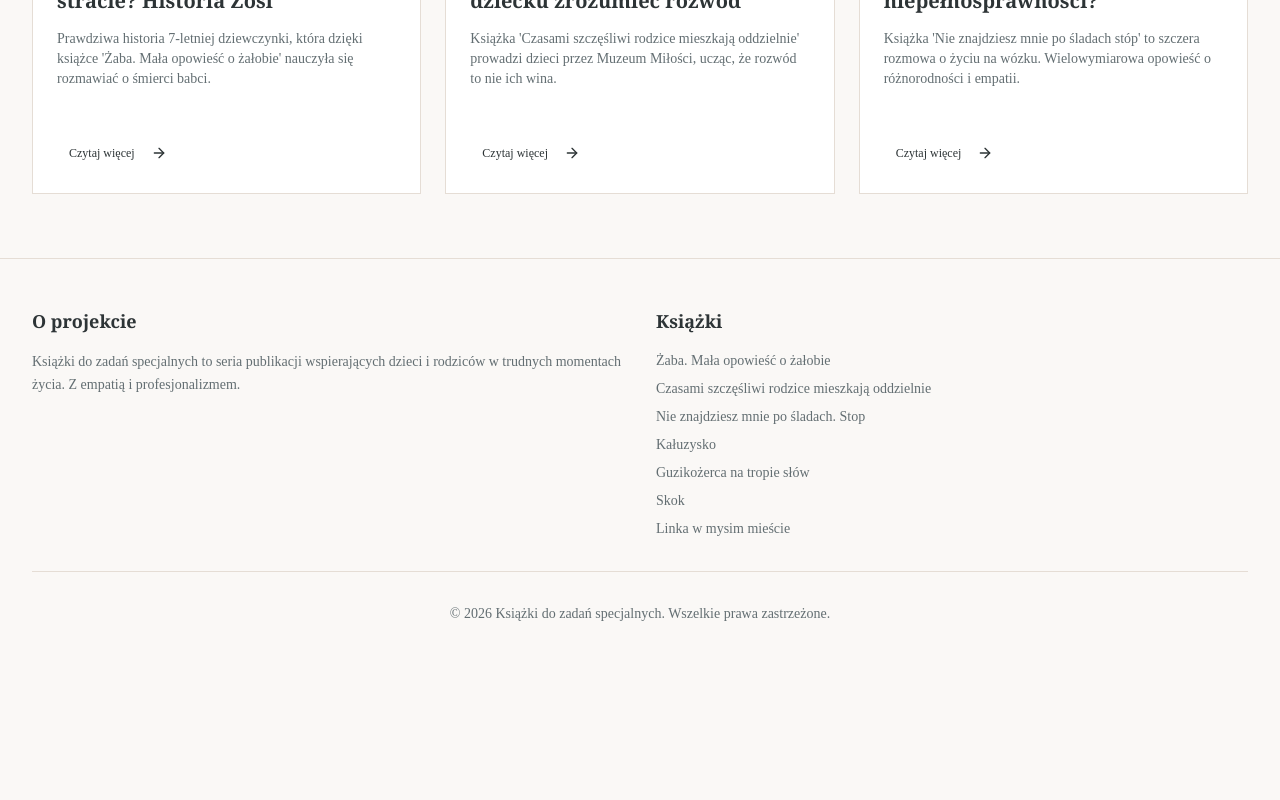
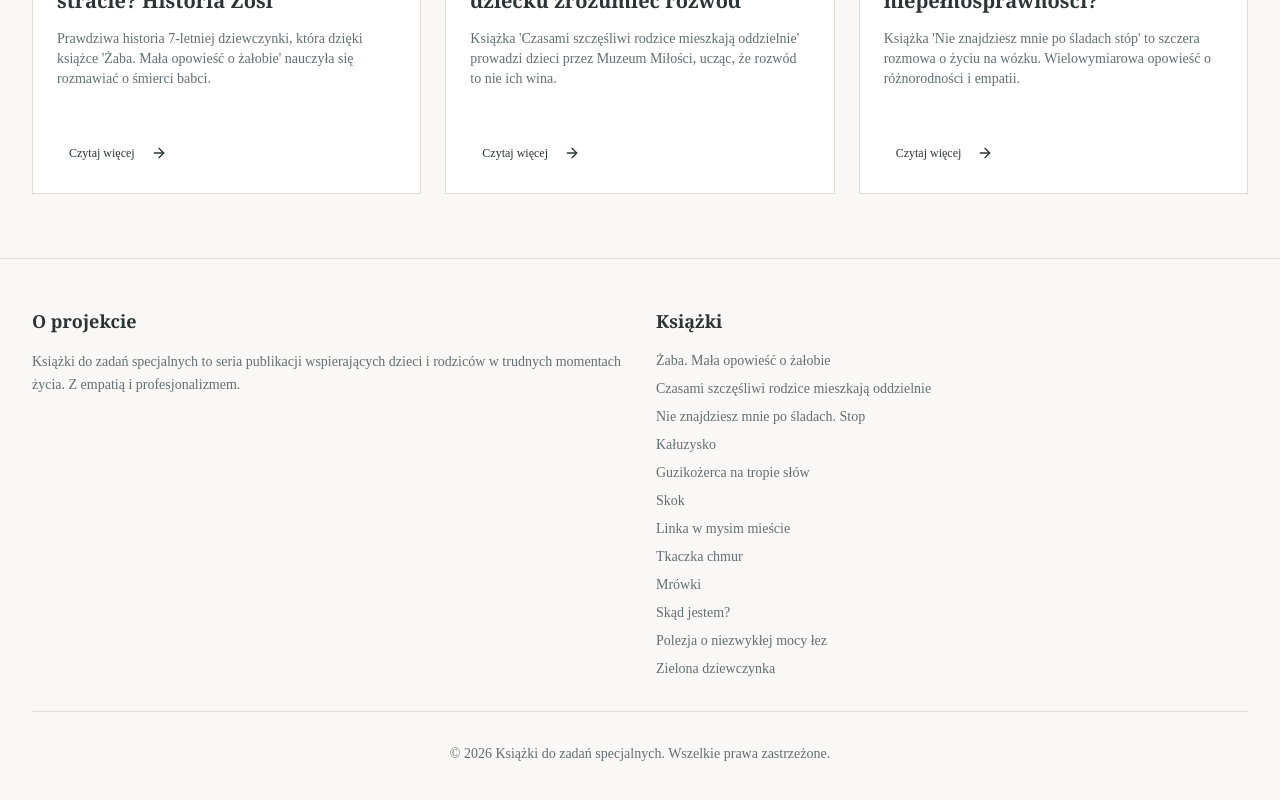
Before and after one commit to totawierzba-star/sg-8666905e-bcc0-4ab2-a8e9-61b5a6ffc3b2-1773721541, a Next.js app: page /artykuly in a window 1280 px wide. Shown: the part 1645-2445 px from the top of the page. Before the commit the page ends 2317 px from the top, so only its background shows below. Built offline with nearby package versions, Linux system fonts and the light colour scheme.

Commit message:
feat(biblioterapia): Add prominent book links to scenarios

```diff
--- a/src/components/Layout.tsx
+++ b/src/components/Layout.tsx
@@ -150,6 +150,46 @@ export function Layout({ children }: LayoutProps) {
                     Linka w mysim mieście
                   </Link>
                 </li>
+                <li>
+                  <Link
+                    href="/ksiazki/tkaczka-chmur"
+                    className="text-muted-foreground hover:text-accent transition-colors"
+                  >
+                    Tkaczka chmur
+                  </Link>
+                </li>
+                <li>
+                  <Link
+                    href="/ksiazki/mrowki"
+                    className="text-muted-foreground hover:text-accent transition-colors"
+                  >
+                    Mrówki
+                  </Link>
+                </li>
+                <li>
+                  <Link
+                    href="/ksiazki/skad-jestem"
+                    className="text-muted-foreground hover:text-accent transition-colors"
+                  >
+                    Skąd jestem?
+                  </Link>
+                </li>
+                <li>
+                  <Link
+                    href="/ksiazki/polezja"
+                    className="text-muted-foreground hover:text-accent transition-colors"
+                  >
+                    Polezja o niezwykłej mocy łez
+                  </Link>
+                </li>
+                <li>
+                  <Link
+                    href="/ksiazki/zielona-dziewczynka"
+                    className="text-muted-foreground hover:text-accent transition-colors"
+                  >
+                    Zielona dziewczynka
+                  </Link>
+                </li>
               </ul>
             </div>
           </div>
--- a/src/pages/artykuly/historia-zosi-i-ksiazki-zaba.tsx
+++ b/src/pages/artykuly/historia-zosi-i-ksiazki-zaba.tsx
@@ -1,7 +1,7 @@
 import { SEO } from "@/components/SEO";
 import { Layout } from "@/components/Layout";
 import { Button } from "@/components/ui/button";
-import { Calendar, User, ArrowLeft, Heart, MessageCircle } from "lucide-react";
+import { Calendar, User, ArrowLeft, Heart, MessageCircle, BookOpen } from "lucide-react";
 import Link from "next/link";
 import Image from "next/image";
 
@@ -62,6 +62,32 @@ export default function HistoriaZosiArticle() {
               Mała opowieść o żałobie". To, co wydarzyło się później, zmieniło
               wszystko.
             </p>
+
+            <div className="bg-secondary/10 rounded-lg p-6 my-8 border-l-4 border-secondary">
+              <div className="flex items-center gap-3 mb-3">
+                <BookOpen className="h-5 w-5 text-secondary" />
+                <h3 className="font-semibold text-lg">O książce</h3>
+              </div>
+              <p className="mb-3 leading-relaxed">
+                Ten artykuł przedstawia prawdziwą historię wykorzystania książki{" "}
+                <Link
+                  href="/ksiazki/zaba"
+                  className="text-secondary font-semibold hover:underline"
+                >
+                  „Żaba. Mała opowieść o żałobie"
+                </Link>{" "}
+                w pracy z dzieckiem przeżywającym stratę bliskiej osoby.
+              </p>
+              <p className="text-sm text-muted-foreground">
+                Zobacz także:{" "}
+                <Link
+                  href="/biblioterapia/scenariusze/moja-przezroczysta-zaba"
+                  className="text-secondary hover:underline"
+                >
+                  Gotowy scenariusz zajęć biblioterapeutycznych
+                </Link>
+              </p>
+            </div>
 
             <div className="my-12">
               <h3 className="font-serif text-2xl font-semibold mb-6 text-center">
--- a/src/pages/artykuly/muzeum-milosci-rozwod-rodzicow.tsx
+++ b/src/pages/artykuly/muzeum-milosci-rozwod-rodzicow.tsx
@@ -63,6 +63,32 @@ export default function MuzeumMilosciRozwodRodzicowArticle() {
               nawet po życiowej burzy.
             </p>
 
+            <div className="bg-accent/10 rounded-lg p-6 my-8 border-l-4 border-accent">
+              <div className="flex items-center gap-3 mb-3">
+                <BookOpen className="h-5 w-5 text-accent" />
+                <h3 className="font-semibold text-lg">O książce</h3>
+              </div>
+              <p className="mb-3 leading-relaxed">
+                Ten artykuł omawia praktyczne wykorzystanie książki{" "}
+                <Link
+                  href="/ksiazki/czasami-szczesliwi-rodzice"
+                  className="text-accent font-semibold hover:underline"
+                >
+                  „Czasami szczęśliwi rodzice mieszkają oddzielnie"
+                </Link>{" "}
+                w rozmowie z dzieckiem o rozwodzie rodziców.
+              </p>
+              <p className="text-sm text-muted-foreground">
+                Zobacz także:{" "}
+                <Link
+                  href="/biblioterapia/scenariusze/muzeum-milosci-rozwod"
+                  className="text-accent hover:underline"
+                >
+                  Gotowy scenariusz zajęć biblioterapeutycznych
+                </Link>
+              </p>
+            </div>
+
             <h2 className="font-serif text-3xl font-bold mt-12 mb-4">
               Helena i Hektor: dwie historie, wspólna podróż
             </h2>
@@ -116,7 +142,7 @@ export default function MuzeumMilosciRozwodRodzicowArticle() {
               dorosłych. Inne dzieci odnajdują tam przedmioty i wspomnienia swoich
               rodziców. Hektor odkrywa obraz i album przedstawiające jego rodziców
               jako zakochanych młodych ludzi i szczęśliwą rodzinę. Helena ogląda
-              nagranie z własnych wakacji, uświadamiając sobie, że jej rodzice
+              nagranie z własnych wakacji, uświadadamiając sobie, że jej rodzice
               naprawdę byli szczęśliwi i że ich miłość istniała.
             </p>
 
```
Also changed, not shown: 1 other file (tests, documents, lock files or other folders).
